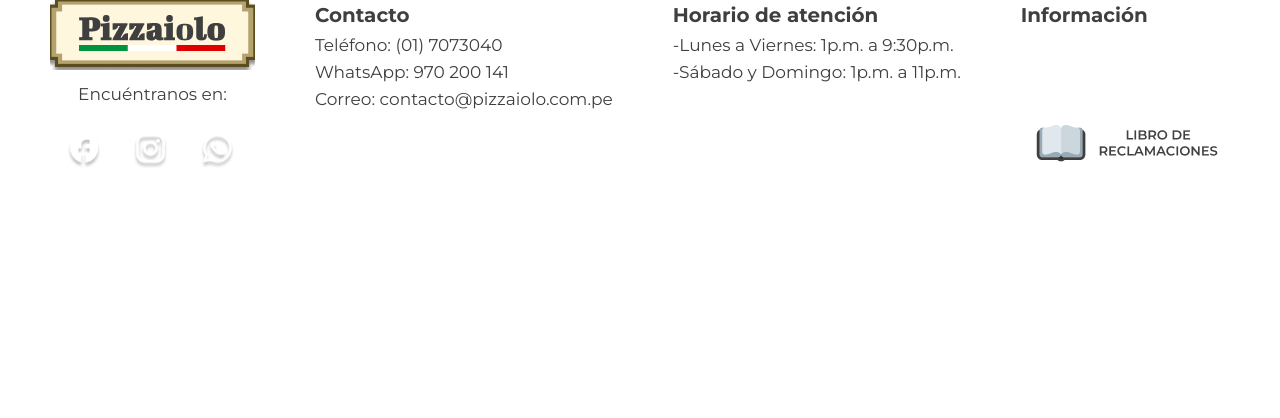
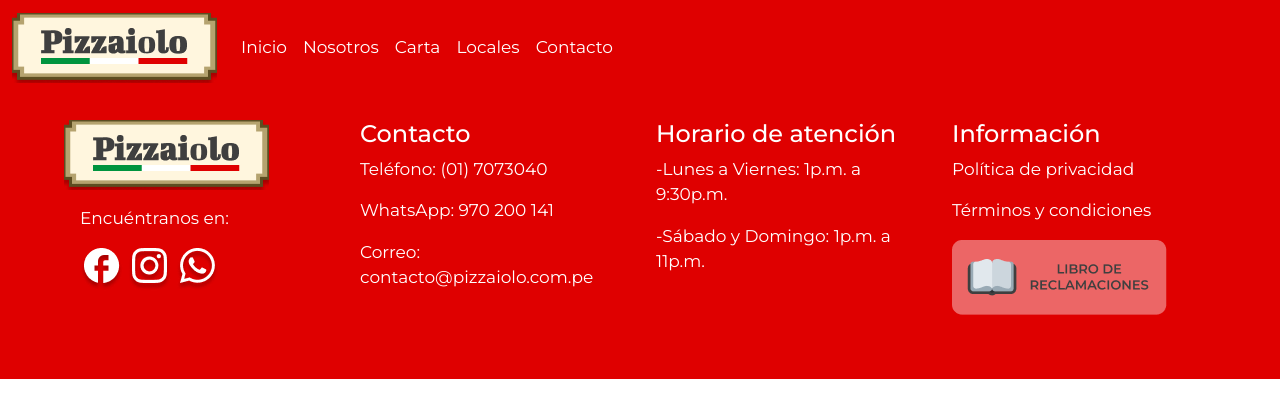
Before and after one commit to sleono/DesarrolloWeb-PF-Leon, a website: page pages/error.html in a window 1280 px wide. Drawn offline with nearby package versions, Linux system fonts and the light colour scheme.

Commit message:
corrigiendo error

```diff
--- a/pages/error.html
+++ b/pages/error.html
@@ -4,8 +4,9 @@
     <meta charset="UTF-8">
     <meta name="viewport" content="width=device-width, initial-scale=1.0">
     <title>Pizzaiolo</title>
+    <link href="https://cdn.jsdelivr.net/npm/bootstrap@5.3.3/dist/css/bootstrap.min.css" rel="stylesheet" integrity="sha384-QWTKZyjpPEjISv5WaRU9OFeRpok6YctnYmDr5pNlyT2bRjXh0JMhjY6hW+ALEwIH" crossorigin="anonymous">
+    <link rel="stylesheet" href="/css/main.css">
     <link rel="shortcut icon" href="/img/pizza-icon.png" type="image/x-icon">
-    <link rel="stylesheet" href="/css/main.css">
 </head>
 
 <body>
@@ -13,67 +14,76 @@
 <!-- HEADER -->
 
     <header>
-        <nav class="navbar">
-            <a href="/index.html" class="navbar-logo">
-                <img src="/img/Logo.png" alt="Logo de Pizzaiolo">
-            </a>
-            <ul class="menu">
-                <li class="menu-item">
-                    <a href="/index.html">Inicio</a></li>
-                <li class="menu-item">
-                    <a href="/pages/nosotros.html">Nosotros</a></li>
-                <li class="menu-item">
-                    <a href="/pages/carta.html">Carta</a></li>
-                <li class="menu-item">
-                    <a href="/pages/locales.html">Locales</a></li>
-                <li class="menu-item">
-                    <a href="/pages/contacto.html">Contacto</a></li>
+        <nav class="navbar navbar-expand-lg navbar-dark bg-custom">
+            <div class="container-fluid">
+            <a class="navbar-brand" href="/index.html"><img src="/img/Logo.png" alt="Logo de Pizzaiolo"></a>
+            <button class="navbar-toggler" type="button" data-bs-toggle="collapse" data-bs-target="#navbarNav" aria-controls="navbarNav" aria-expanded="false" aria-label="Toggle navigation">
+                <span class="navbar-toggler-icon"></span>
+            </button>
+            <div class="collapse navbar-collapse" id="navbarNav">
+                <ul class="navbar-nav">
+                <li class="nav-item">
+                <a class="nav-link" href="/index.html">Inicio</a>
+                </li>
+                <li class="nav-item">
+                <a class="nav-link active" href="/pages/nosotros.html">Nosotros</a>
+                </li>
+                <li class="nav-item">
+                <a class="nav-link" href="/pages/carta.html">Carta</a>
+                </li>
+                <li class="nav-item">
+                <a class="nav-link" href="/pages/locales.html">Locales</a>
+                </li>
+                <li class="nav-item">
+                <a class="nav-link" href="/pages/contacto.html">Contacto</a>
+                </li>
                 </ul>
+            </div>
+            </div>
         </nav>
     </header>
 
 <!-- MAIN -->
 
     <main class="error">
-
+        <h1>HOLAAA</h1>
     </main>
-
 
 <!-- FOOTER -->
 
     <footer>
-    <div class="footer-container">
-        <div class="footer-logo">
-            <a href="./index.html">
+        <div class="container-fluid">
+            <div class="row p-5 bg-custom text-white">
+                <div class="col-md-3 p-3">
+                    <a href="/index.html">
                     <img src="/img/Logo.png" alt="Logo Pizzaiolo">
                     </a>
+                    <div class="logo-info p-3">
                         <p>Encuéntranos en:</p>
-            <a href="https://www.facebook.com/" class="social-icons facebook">
+                        <a href="https://www.facebook.com/" class="facebook">
                         <img src="/img/Facebook.png" alt="Facebook">
                         </a>
-            <a href="https://www.instagram.com/" class="social-icons instagram">
+                        <a href="https://www.instagram.com/" class="instagram">
                         <img src="/img/Instagram.png" alt="Instagram">
                         </a>
-            <a href="https://www.whatsapp.com/" class="social-icons whatsapp">
+                        <a href="https://www.whatsapp.com/" class="whatsapp">
                         <img src="/img/WhatsApp.png" alt="WhatsApp">
                         </a>
                     </div>
-
-        <div class="footer-contact">
-            <h3>Contacto</h3>
+                </div>
+                <div class="col-md-3 p-3">
+                    <h4>Contacto</h4>
                     <p>Teléfono: (01) 7073040</p>
                     <p>WhatsApp: 970 200 141</p>
                     <p>Correo: contacto@pizzaiolo.com.pe</p>
                 </div>
-
-        <div class="footer-hours">
-            <h3>Horario de atención</h3>
+                <div class="col-md-3 p-3">
+                    <h4>Horario de atención</h4>
                     <p>-Lunes a Viernes: 1p.m. a 9:30p.m.</p>
                     <p>-Sábado y Domingo: 1p.m. a 11p.m.</p>
                 </div>
-
-        <div class="footer-info">
-            <h3>Información</h3>
+                <div class="col-md-3 p-3">
+                    <h4>Información</h4>
                     <p><a href="/pages/error.html">Política de privacidad</a></p>
                     <p><a href="/pages/error.html">Términos y condiciones</a></p>
                     <a href="/pages/error.html">
@@ -81,6 +91,8 @@
                     </a>
                 </div>
             </div>
+        </div>
     </footer>
+    <script src="https://cdn.jsdelivr.net/npm/bootstrap@5.3.3/dist/js/bootstrap.bundle.min.js" integrity="sha384-YvpcrYf0tY3lHB60NNkmXc5s9fDVZLESaAA55NDzOxhy9GkcIdslK1eN7N6jIeHz" crossorigin="anonymous"></script>
 </body>
 </html>
```
Lines whose indentation alone changed are shown as unchanged.
